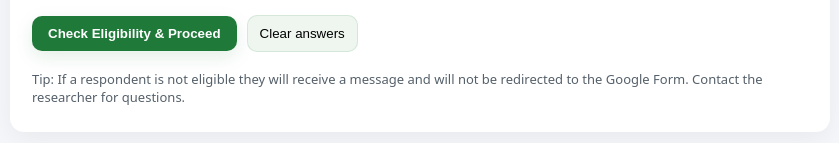
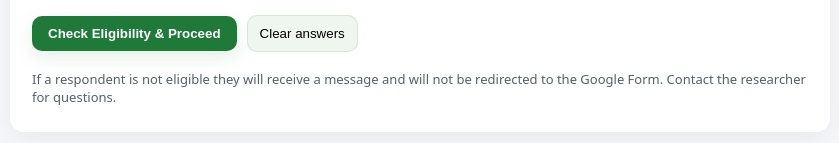
Before and after one commit to ClearCode1/ParticipantScreening, a plain HTML site: page index.html in a window 1280 px wide. Shown: the part 775-918 px from the top of the page, without its empty margins (220-1059 px from the left). Drawn offline with Linux system fonts and the light colour scheme.

Commit message:
Fix HTML encoding issues in index.html

```diff
--- a/index.html
+++ b/index.html
@@ -122,7 +122,7 @@
       </form>
 
       <footer>
-        Tip: If a respondent is not eligible they will receive a message and will not be redirected to the Google Form. Contact the researcher for questions.
+        If a respondent is not eligible they will receive a message and will not be redirected to the Google Form. Contact the researcher for questions.
       </footer>
     </div>
   </div>
```
